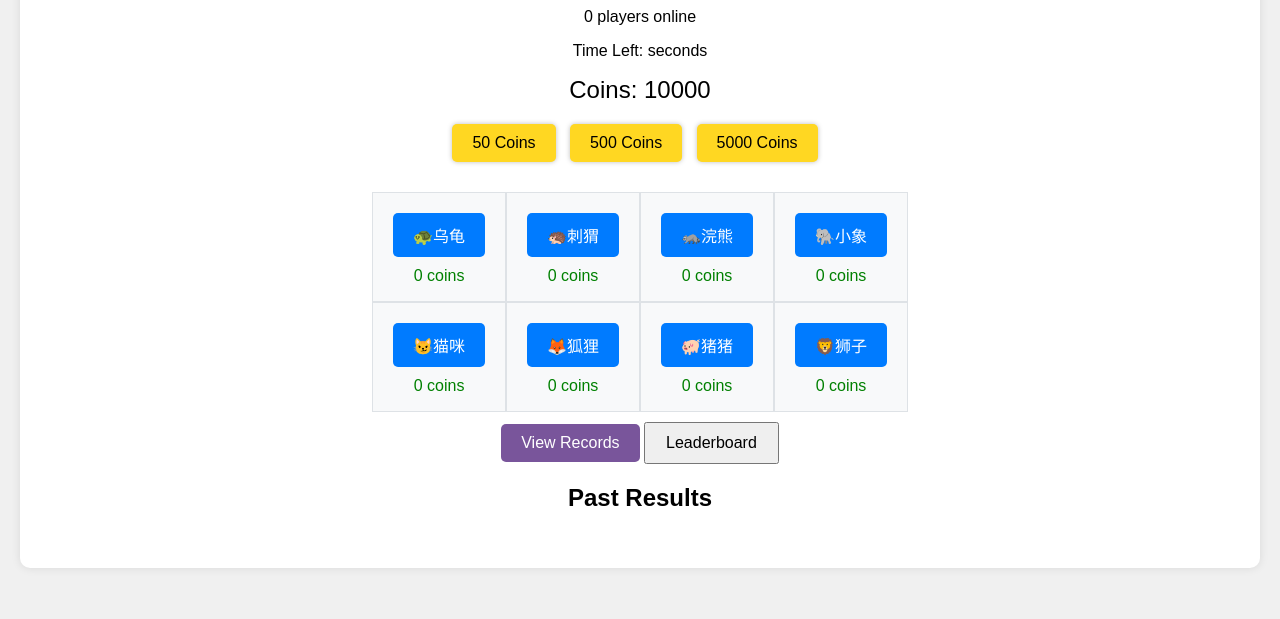
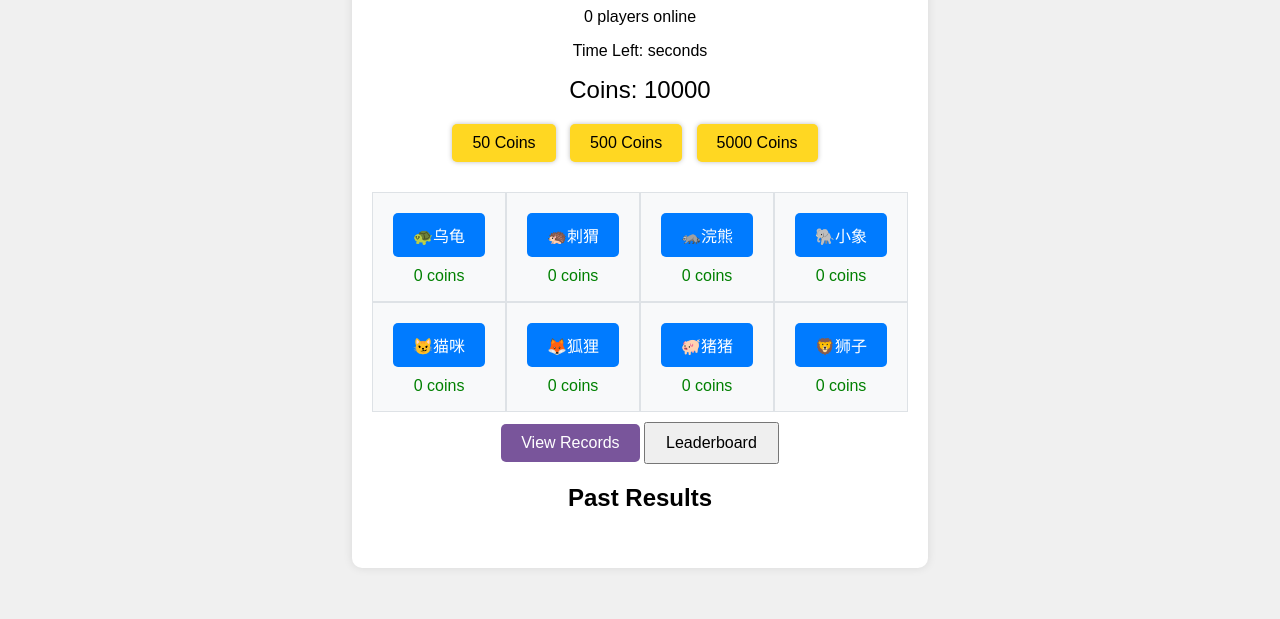
Before and after one commit to notedwin-dev/dww-replica, a website: page public/multiplayer.html in a window 1280 px wide. Shown: the part 181-800 px from the top of the page. Drawn offline with nearby package versions, Linux system fonts and the light colour scheme.

Commit message:
fix: remove max-width and width constraints from body for better layout flexibility

```diff
--- a/public/styles/styles-multiplayer.css
+++ b/public/styles/styles-multiplayer.css
@@ -303,8 +303,6 @@ body {
   box-shadow: 0 0 10px rgba(0, 0, 0, 0.1);
   margin: 0 auto;
   margin-top: 20px;
-  max-width: 1200px;
-  width: calc(100% - 40px);
 }
 
 /* Add mobile responsiveness */
```
